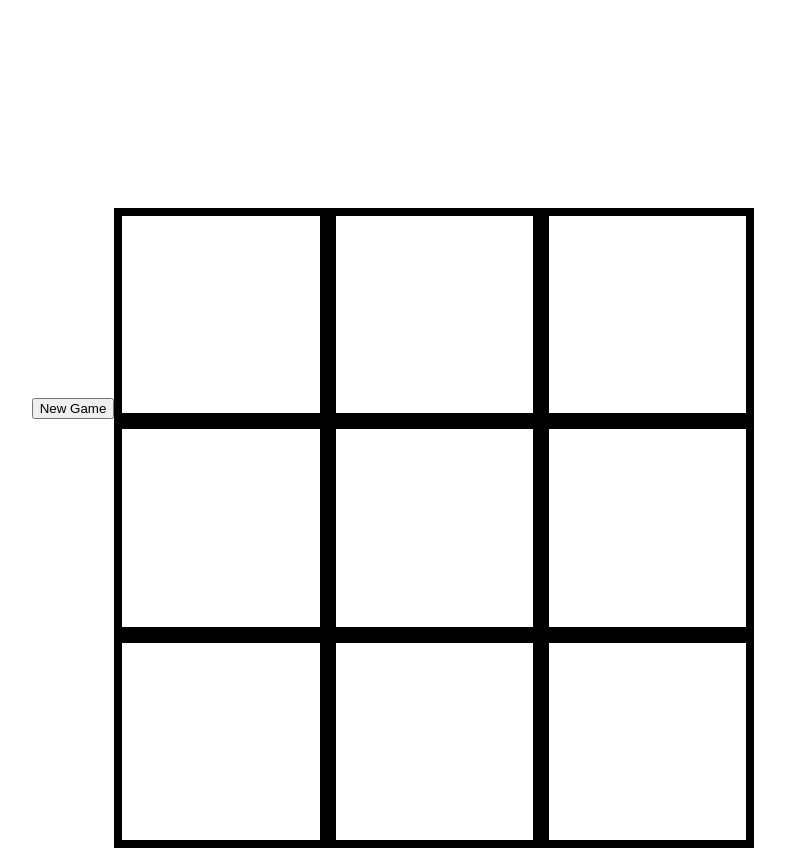
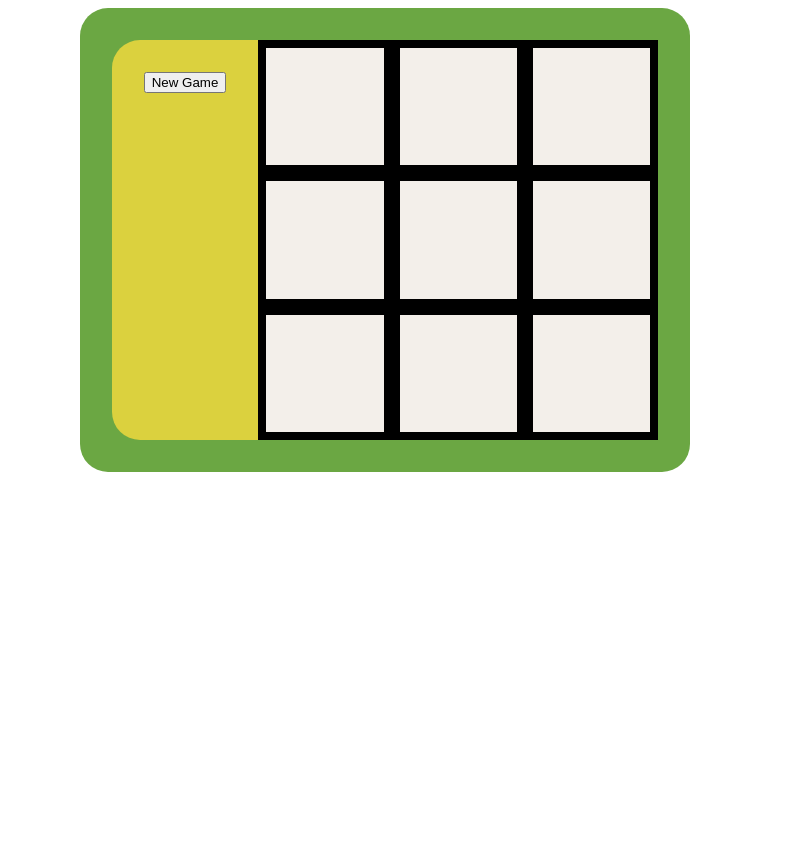
Before and after one commit to RoyBlackfyre/TicTacToe, a plain HTML site: page index.html in a window 1280 px wide. Shown: the whole page, without its empty margins (255-1040 px from the left). After the commit the page ends 800 px from the top, so only its background shows below. Drawn offline with Linux system fonts and the light colour scheme.

Commit message:
Add style to layout
-Added layout for the game

```diff
--- a/script.js
+++ b/script.js
@@ -160,7 +160,7 @@ function GameController (
                 if (turn>4){
                     if(checkBoard()){
                         board.printBoard()
-                        console.log(`${activePlayer.name} won!`)
+                        alert(`${activePlayer.name} won!`)
                         matchFinished=true;
                         for(let i=0; i<grid.children.length;i++){
                             grid.children[i].removeEventListener("click",jugar)
--- a/style.css
+++ b/style.css
@@ -1,17 +1,35 @@
+*{
+    box-sizing: border-box;
+}
 
 .gameContainer{
     display:flex;
-    min-height: 100vh;
-    min-width: 100vw;
+    flex-basis: auto;
+    height: fit-content;
+    max-width: fit-content;
     justify-content: center;
+    padding:2em;
+    border-radius: 28px;
     align-items: center;
+    background-color: rgb(107, 167, 67);
+    margin: 0 auto
+
 }
 
 .board{
     display:grid;
     height: 50vh;
-    width:50vw;
+    width: 50vh;
     grid-template-columns: repeat(3,1fr);
+}
+
+.options{
+    background-color: rgb(219, 209, 62);
+    height: 50vh;
+    padding:2em;
+    border-bottom-left-radius: 28px;
+    border-top-left-radius: 28px;
+
 }
 
 .game-grid{
@@ -20,4 +38,5 @@
     display: flex;
     justify-content: center;
     align-items: center;
+    background-color: rgb(243, 239, 234);
 }
```
